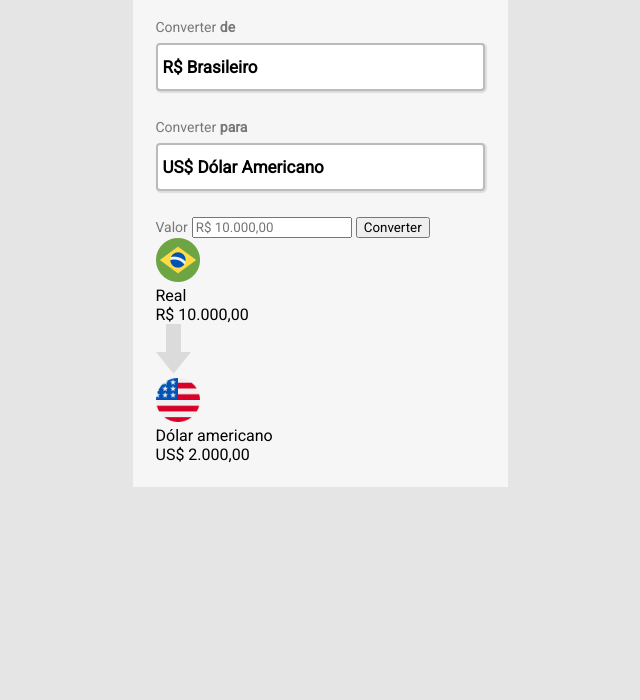
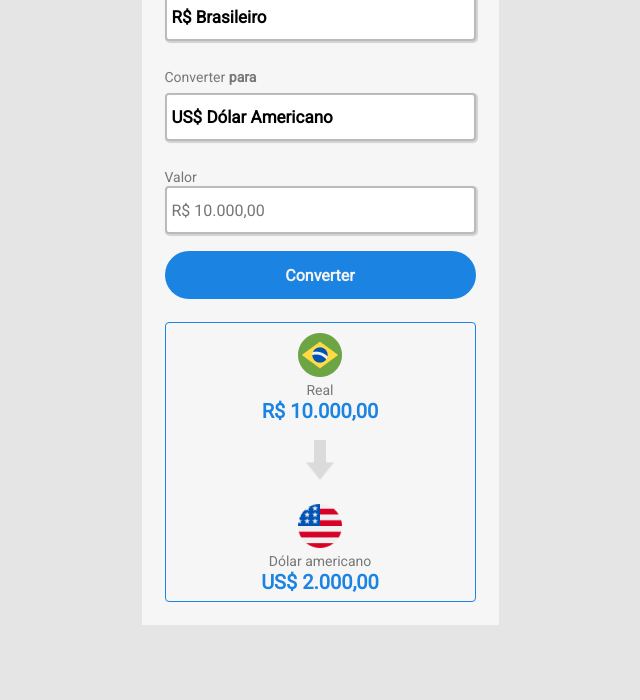
Before and after one commit to MateusMiranda20/Conversor-de-Moedas, a plain HTML site: page assets/index.html in a window 1280 px wide. Shown: the part 100-800 px from the top of the page, without its empty margins (320-960 px from the left). Drawn offline with Linux system fonts and the light colour scheme.

Commit message:
Finalizando o Html e Css

```diff
--- a/assets/index.html
+++ b/assets/index.html
@@ -44,18 +44,19 @@
             <button type="button"> Converter </button>
 
             <section>
-                <div>
+                <div class="geral">
                     <img src="/img/Brasil.png" alt="Imagem do Brasil">
                     <p>Real</p>
-                    <p>R$ 10.000,00</p>
+                    <p class="valor">R$ 10.000,00</p>
                 </div>
 
-                <img src="/img/Seta.png" alt="Imagem de uma seta para baixo">
+                <img class="seta" src="/img/Seta.png" alt="Imagem de uma seta para baixo">
 
-                <div>
+                <div class="geral">
                     <img src="/img/Estados-unidos.png" alt="Imagem do EUA">
                     <p>Dólar americano</p>
-                    <p>US$ 2.000,00</p>
+                    <p class="valor
+                    ">US$ 2.000,00</p>
                 </div>
             </section>
         </main>
--- a/assets/style.css
+++ b/assets/style.css
@@ -9,11 +9,9 @@ body{
 }
 
 .container{
-    width: 375px;
+    width: 357px;
     background-color: #f6f6f6;
     margin: 0 auto;
-    margin-top: 50px;
-
 }
 
 header {
@@ -48,7 +46,7 @@ select {
     display: block;
     border: 2px solid #BBBBBB;
     border-radius: 4px;
-    box-shadow: 1px 1px 1px 1px rgba(0, 0, 0, 0.1);;
+    box-shadow: 1px 1px 1px 1px rgba(0, 0, 0, 0.15);
     cursor: pointer;
     outline: none;
     padding-left: 5px;
@@ -58,3 +56,75 @@ select {
     font-size: 17px;
     font-weight: 700;
 }
+
+input {
+    background-color: #FFFFFF;
+    width: 100%;
+    height: 48px;
+    display: block;
+    box-shadow: 1px 1px 1px 1px rgba(0, 0, 0, 0.15);
+    border: 2px solid #BBBBBB;
+    border-radius: 4px;
+    padding-left: 5px;
+    font-size: 16px;
+    outline: none;
+}
+
+button {
+    background: #1B83E2;
+    border-radius: 25px;
+    width: 100%;
+    height: 48px;
+    margin-top: 17px;
+    margin-bottom: 23px;
+    border: none;
+    font-size: 16px;
+    font-weight: 700;
+    font-style: normal;
+    color: #F4F4F4;
+    cursor: pointer;
+}
+
+button:hover{
+    opacity: 0.9;
+}
+
+button:active{
+    opacity: 0.6;
+}
+
+section {
+    text-align: center;
+    border: 1px solid #1B83E2;
+    border-radius: 4px
+}
+
+.geral {
+    padding: 10px;
+}
+
+img {
+    width: 44px;
+}
+
+p {
+    font-style: normal;
+    font-weight: 400;
+    font-size: 14px;
+    line-height: 18px;
+    color: #777777;
+}
+
+.valor {
+    color: #1B83E2;
+    font-style: normal;
+    font-weight: 700;
+    font-size: 20px;
+    line-height: 18px;
+    margin-top: 3px;
+}
+
+.seta {
+    width: 28px;
+    margin: 10px;
+}
```
